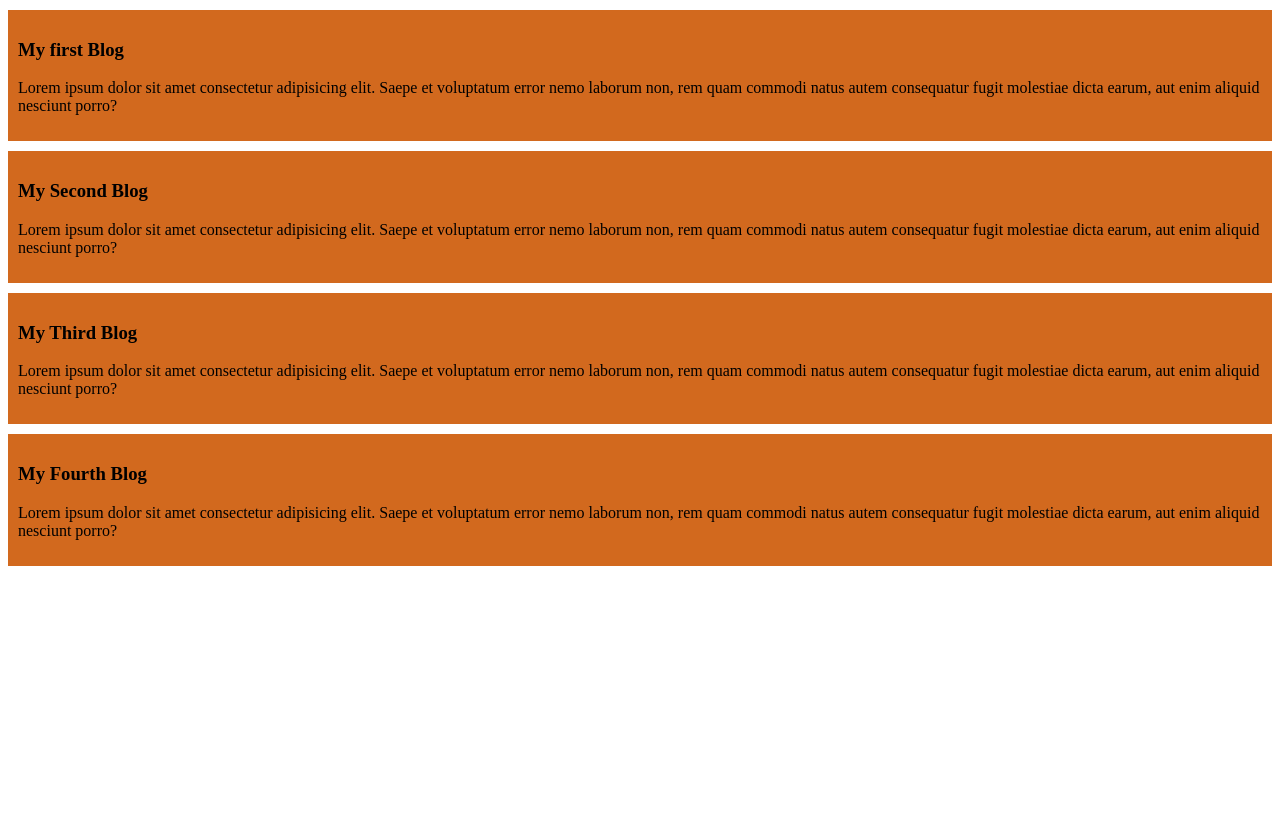
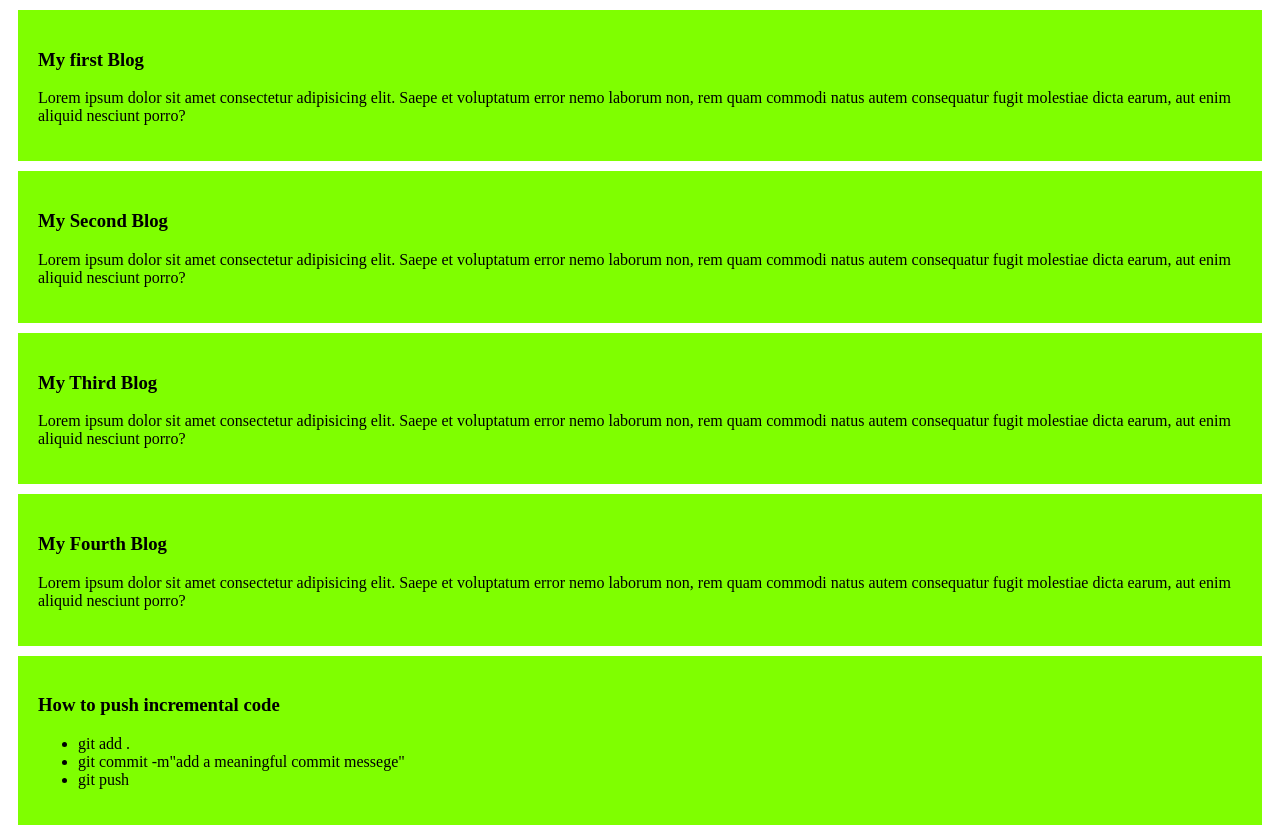
Before and after one commit to ismailhossain86/my-simple-website, a plain HTML site: page index.html in a window 1280 px wide. Before the commit the page ends 800 px from the top, so only its background shows below. Drawn offline with Linux system fonts and the light colour scheme; files that its build step writes are made by us from their sources.

Commit message:
added a list to push code

```diff
--- a/blog.css
+++ /dev/null
@@ -1,6 +0,0 @@
-div{
-    /* background-color: rgb(71, 255, 126); */
-    background: chocolate;
-    padding: 10px;
-    margin-top: 10px;
-}
--- a/index.html
+++ b/index.html
@@ -23,5 +23,13 @@
         <h3>My Fourth Blog</h3>
         <p>Lorem ipsum dolor sit amet consectetur adipisicing elit. Saepe et voluptatum error nemo laborum non, rem quam commodi natus autem consequatur fugit molestiae dicta earum, aut enim aliquid nesciunt porro?</p>
 </div>
+<div>
+    <h3>How to push incremental code</h3>
+    <ul>
+        <li>git add .</li>
+        <li>git commit -m"add a meaningful commit messege"</li>
+        <li>git push</li>
+    </ul>
+</div>
 </body>
 </html>
--- /dev/null
+++ b/styles/blog.css
@@ -0,0 +1,5 @@
+div{
+    background-color: chartreuse;
+    padding: 20px;
+    margin: 10px;
+}
```
